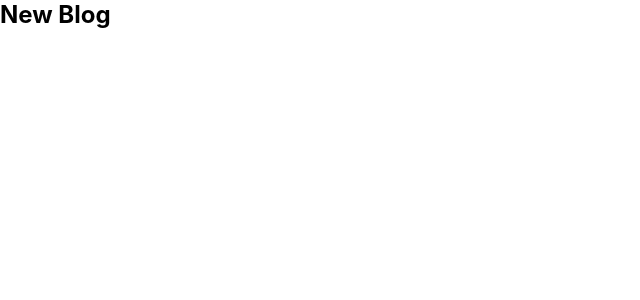
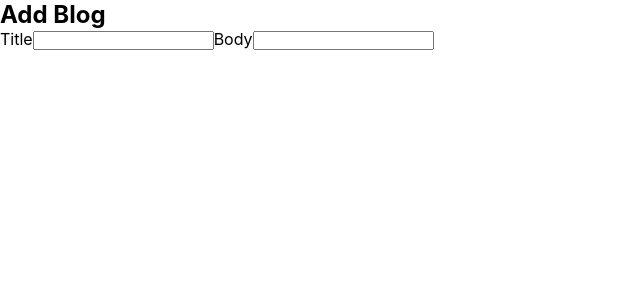
Before and after one commit to fasas1/New-Blog, a React (Create React App) app: page /Create in a window 1280 px wide. Shown: the top 300 px of the page, without its empty margins (0-640 px from the left). Built offline with nearby package versions, Linux system fonts and the light colour scheme; a web font is replaced by a local one.

Commit message:
added a form input

```diff
--- a/src/components/Create.js
+++ b/src/components/Create.js
@@ -1,7 +1,14 @@
 const Create = () => {
     return (
          <div>
-             <h2>New Blog</h2>
+             <h2>Add Blog</h2>
+          <form>
+              <label>Title</label>
+               <input type="text" />
+               <label>Body</label>
+               <input type="text" />
+          </form>
+
          </div>
      );
 }
```
